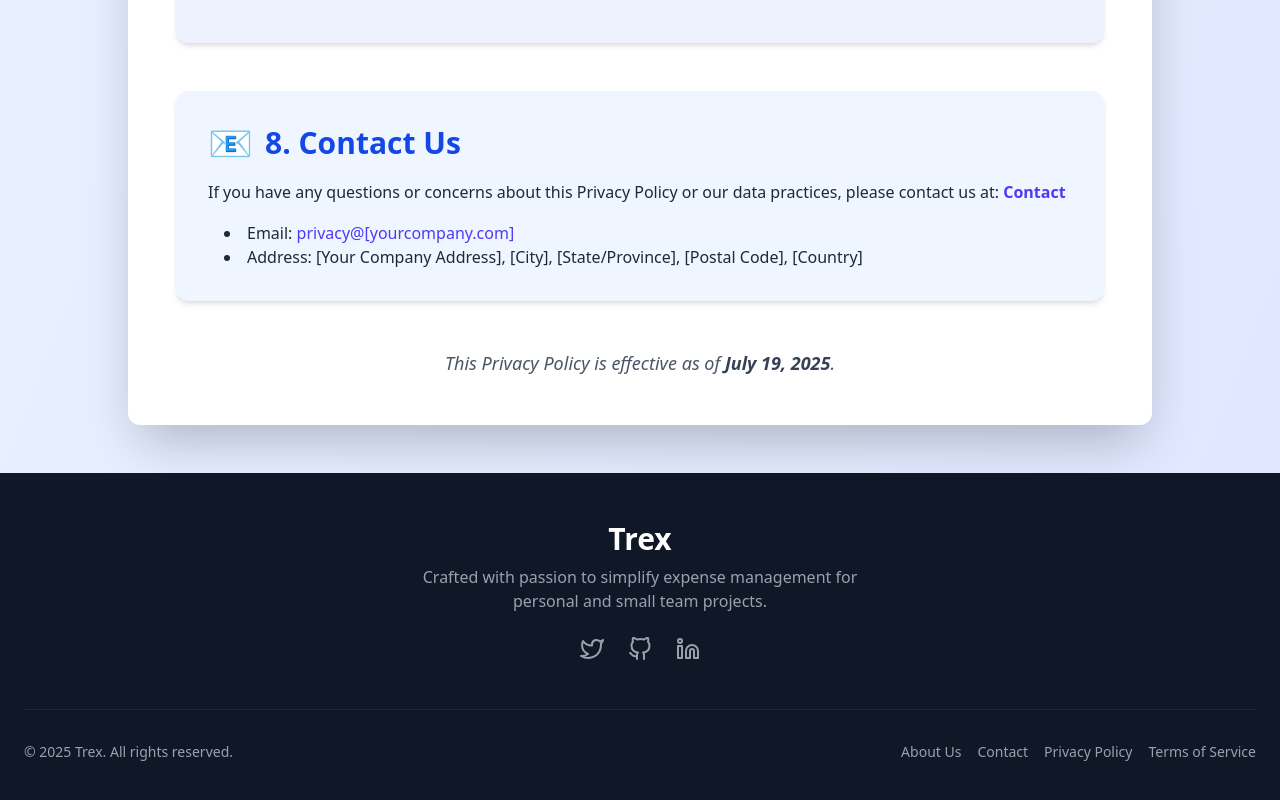
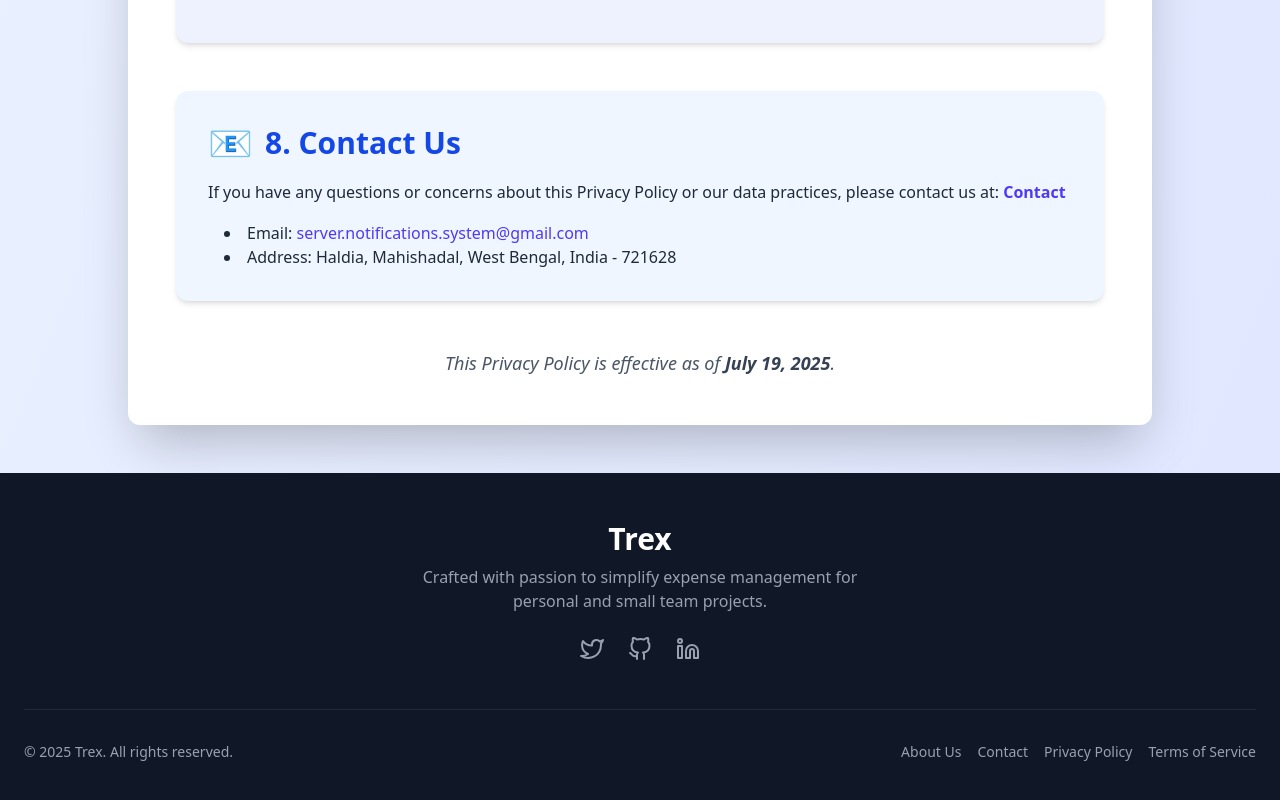
Before and after one commit to sagarboyal/enterprise-expense-tracker-ui, a React (Vite) app in the folder vite-expense-management-app/: page /terms in a window 1280 px wide. Shown: the part 2855-3655 px from the top of the page. Built offline with nearby package versions, Linux system fonts and the light colour scheme.

Commit message:
routing issue fixed

```diff
--- a/vite-expense-management-app/src/components/auth/Login.jsx
+++ b/vite-expense-management-app/src/components/auth/Login.jsx
@@ -116,13 +116,13 @@ const Login = () => {
             register={register}
             errors={errors}
           />
-          <a
-            href="/forgot-password"
+          <Link
+            to="/forgot-password"
             className="font-[Poppins] block text-right text-xs text-red-500 hover:text-black font-semibold transition-colors duration-200"
             aria-label="Link"
           >
             Forgot password?
-          </a>
+          </Link>
         </div>
 
         <div className="mt-6">
@@ -139,12 +139,12 @@ const Login = () => {
         <div className="font-[Poppins] text-center text-sm text-gray-600 mt-6">
           <p>
             New to Trex?{" "}
-            <a
-              href="/register"
+            <Link
+              to="/register"
               className="font-[Poppins] text-blue-600 hover:text-black font-light transition-colors duration-200"
             >
               Create an account
-            </a>
+            </Link>
           </p>
         </div>
       </form>
--- a/vite-expense-management-app/src/components/common/NotificationDropdown.jsx
+++ b/vite-expense-management-app/src/components/common/NotificationDropdown.jsx
@@ -6,6 +6,7 @@ import {
   CheckCircleIcon,
 } from "@heroicons/react/24/outline";
 import api from "../../services/api";
+import { Link } from "react-router-dom";
 
 const formatRelativeTime = (dateString) => {
   const date = new Date(dateString);
@@ -169,15 +170,14 @@ const NotificationDropdown = ({ isOpen, setIsOpen }) => {
             )}
           </div>
 
-          {/* Footer */}
           <div className="border-t border-gray-200 bg-gray-50/80 px-4 py-2">
-            <a
-              href="/homepage/notifications"
+            <Link
+              to="/homepage/notifications"
               className="flex items-center justify-center gap-2 text-sm font-medium text-indigo-600 hover:text-indigo-500"
             >
               <EnvelopeOpenIcon className="h-5 w-5" />
               <span>View all notifications</span>
-            </a>
+            </Link>
           </div>
         </div>
       )}
--- a/vite-expense-management-app/src/components/common/Notifications.jsx
+++ b/vite-expense-management-app/src/components/common/Notifications.jsx
@@ -8,7 +8,6 @@ import {
 } from "@heroicons/react/24/outline";
 import api from "../../services/api";
 
-// --- Helper Components & Functions ---
 
 const formatRelativeTime = (isoDate) => {
   const now = new Date();
@@ -47,7 +46,6 @@ const ErrorState = ({ message }) => (
   </div>
 );
 
-// --- Main Notifications Page Component ---
 
 const NotificationsPage = () => {
   const [notifications, setNotifications] = useState([]);
@@ -56,7 +54,7 @@ const NotificationsPage = () => {
     totalPages: 1,
     last: true,
   });
-  const [activeTab, setActiveTab] = useState("all"); // 'all' or 'unread'
+  const [activeTab, setActiveTab] = useState("all");
   const [unreadCount, setUnreadCount] = useState(0);
   const [loading, setLoading] = useState(true);
   const [error, setError] = useState(null);
--- a/vite-expense-management-app/src/components/common/Terms.jsx
+++ b/vite-expense-management-app/src/components/common/Terms.jsx
@@ -366,12 +366,11 @@ const PrivacyPolicy = () => {
                   href="mailto:privacy@[yourcompany.com]"
                   className="text-indigo-600 hover:underline"
                 >
-                  privacy@[yourcompany.com]
+                server.notifications.system@gmail.com
                 </a>
               </li>
               <li>
-                Address: [Your Company Address], [City], [State/Province],
-                [Postal Code], [Country]
+                Address: Haldia, Mahishadal, West Bengal, India - 721628
               </li>
             </ul>
           </motion.div>
```
